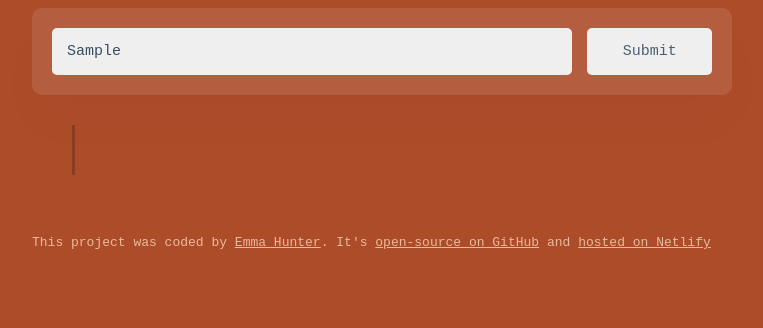
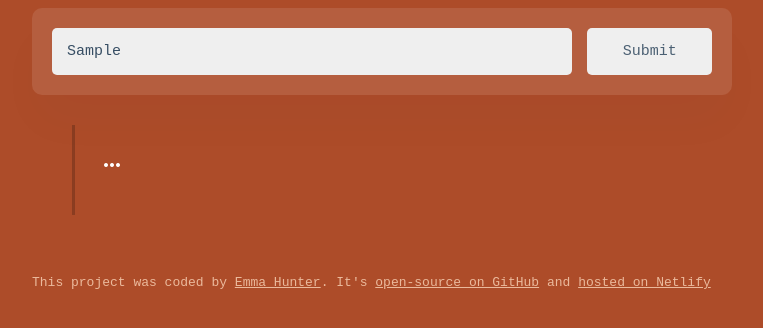
Before and after one commit to emma-hunter-code/cheerleader-ai, a plain HTML site: page index.html in a window 1280 px wide. Both pictures are taken after typing "Sample" into the empty fields and a click on the input 685 px from the left and 193 px from the top of the page. Shown: the part 142-470 px from the top of the page, without its empty margins (36-799 px from the left). Drawn offline with nearby package versions, Linux system fonts and the light colour scheme; no server answers.

Commit message:
Updated UX

```diff
--- a/index.html
+++ b/index.html
@@ -11,6 +11,10 @@
     <link
       href="https://fonts.googleapis.com/css2?family=Noto+Serif+Georgian:wght@100..900&family=Roboto:ital,wght@0,100..900;1,100..900&display=swap"
       rel="stylesheet"
+    />
+    <link
+      rel="stylesheet"
+      href="https://fonts.googleapis.com/css2?family=Material+Symbols+Outlined:opsz,wght,FILL,GRAD@20..48,100..700,0..1,-50..200&icon_names=more_horiz"
     />
     <title>Cheerleader</title>
   </head>
@@ -32,7 +36,9 @@
           />
           <input type="submit" class="submit-button" />
         </form>
-        <div class="quote" id="quote-box"></div>
+        <div class="quote hidden" id="quote-box">
+          <br />
+        </div>
       </main>
     </div>
     <footer class="signature">
--- a/script.js
+++ b/script.js
@@ -1,5 +1,4 @@
 function displayQuote(response) {
-  console.log("generated");
   new Typewriter("#quote-box", {
     strings: response.data.answer,
     autoStart: true,
@@ -13,14 +12,16 @@ function generateQuote(event) {
 
   let userInput = document.querySelector("#user-prompt");
   let context =
-    "You are a very kind and supportive friend to the user. You provide encouraging, optimistic, positive quotes to make the user feel confident, empowered, and loved. Please follow the user instructions below.";
-  let prompt = `User instructions: Generate a quote about ${userInput.value}. The quote should be no more than 3 simple sentences. Please provide this in basic HTML format. Please include quote marks at the start and end of the quote. After the quote, on a new line, please attribute the quote from '- from you to you.' and put this inside a <span> element with the class of 'attribute'. Please do not add any asterisks and do not include 'html' within the quote.`;
+    "You are a very kind and supportive friend to the user. You provide encouraging, optimistic, positive quotes to make the user feel confident, empowered, and loved. You are always kind and never rude. Please follow the user instructions below.";
+  let prompt = `User instructions: Generate a quote about ${userInput.value}. The quote should be no more than 3 simple sentences. Please include quote marks at the start and end of the quote. After the quote, attribute the quote from '- from you to you.' and put this inside a new HTML <span> element with the class of 'attribute'. Please do not add any asterisks and do not include 'html' within the quote.`;
   let apiKey = "a2ab500f41eaff40b9aat33a8a92f8ao";
   let apiUrl = `https://api.shecodes.io/ai/v1/generate?prompt=${prompt}&context=${context}&key=${apiKey}`;
 
-  console.log("generating");
-  console.log(`Prompt: ${prompt}`);
-  console.log(`Context: ${context}`);
+  let quoteElement = document.querySelector("#quote-box");
+  quoteElement.classList.remove("hidden");
+  quoteElement.innerHTML = `<div class="material-symbols-outlined blink">
+more_horiz
+</div>`;
 
   axios.get(apiUrl).then(displayQuote);
 }
--- a/style.css
+++ b/style.css
@@ -72,6 +72,20 @@ input::placeholder {
   border-left: 3px solid rgba(0, 0, 0, 0.2);
 }
 
+.hidden {
+  display: none;
+}
+
+@keyframes blink {
+  50% {
+    opacity: 0;
+  }
+}
+
+.blink {
+  animation: blink 1s step-start 0s infinite;
+}
+
 .attribute {
   color: rgba(255, 255, 255, 0.5);
 }
```
